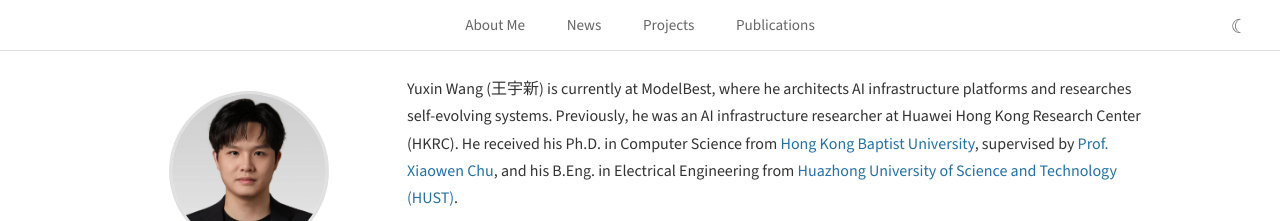
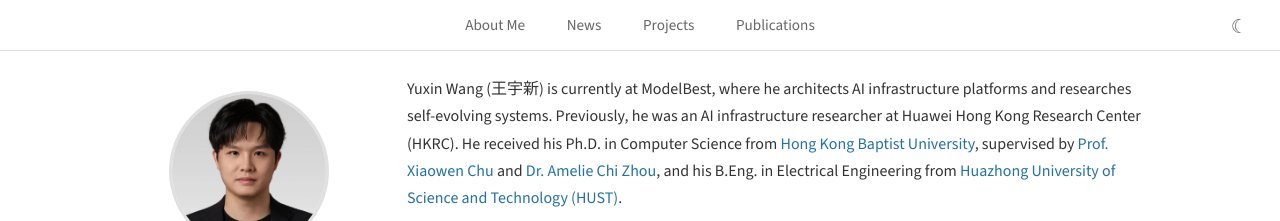
Before and after one commit to wabluy/wabluy.github.io, a plain HTML site: page index.html in a window 1280 px wide. Shown: the top 221 px of the page. Drawn offline with nearby package versions, Linux system fonts and the light colour scheme; some icons are missing.

Commit message:
Add Amelie Chi Zhou as PhD supervisor

```diff
--- a/index.html
+++ b/index.html
@@ -50,7 +50,7 @@
             Yuxin Wang (王宇新) is currently at ModelBest, where he architects AI infrastructure platforms and researches self-evolving systems.
             Previously, he was an AI infrastructure researcher at Huawei Hong Kong Research Center (HKRC).
             He received his Ph.D. in Computer Science from <a href="https://www.hkbu.edu.hk/" target="_blank" rel="noopener">Hong Kong Baptist University</a>,
-            supervised by <a href="https://sites.google.com/view/chuxiaowen" target="_blank" rel="noopener">Prof. Xiaowen Chu</a>,
+            supervised by <a href="https://sites.google.com/view/chuxiaowen" target="_blank" rel="noopener">Prof. Xiaowen Chu</a> and <a href="https://amelieczhou.github.io/" target="_blank" rel="noopener">Dr. Amelie Chi Zhou</a>,
             and his B.Eng. in Electrical Engineering from <a href="https://www.hust.edu.cn/" target="_blank" rel="noopener">Huazhong University of Science and Technology (HUST)</a>.
           </p>
           <p>His research focuses on AI infrastructure platforms and self-evolving systems:</p>
```
